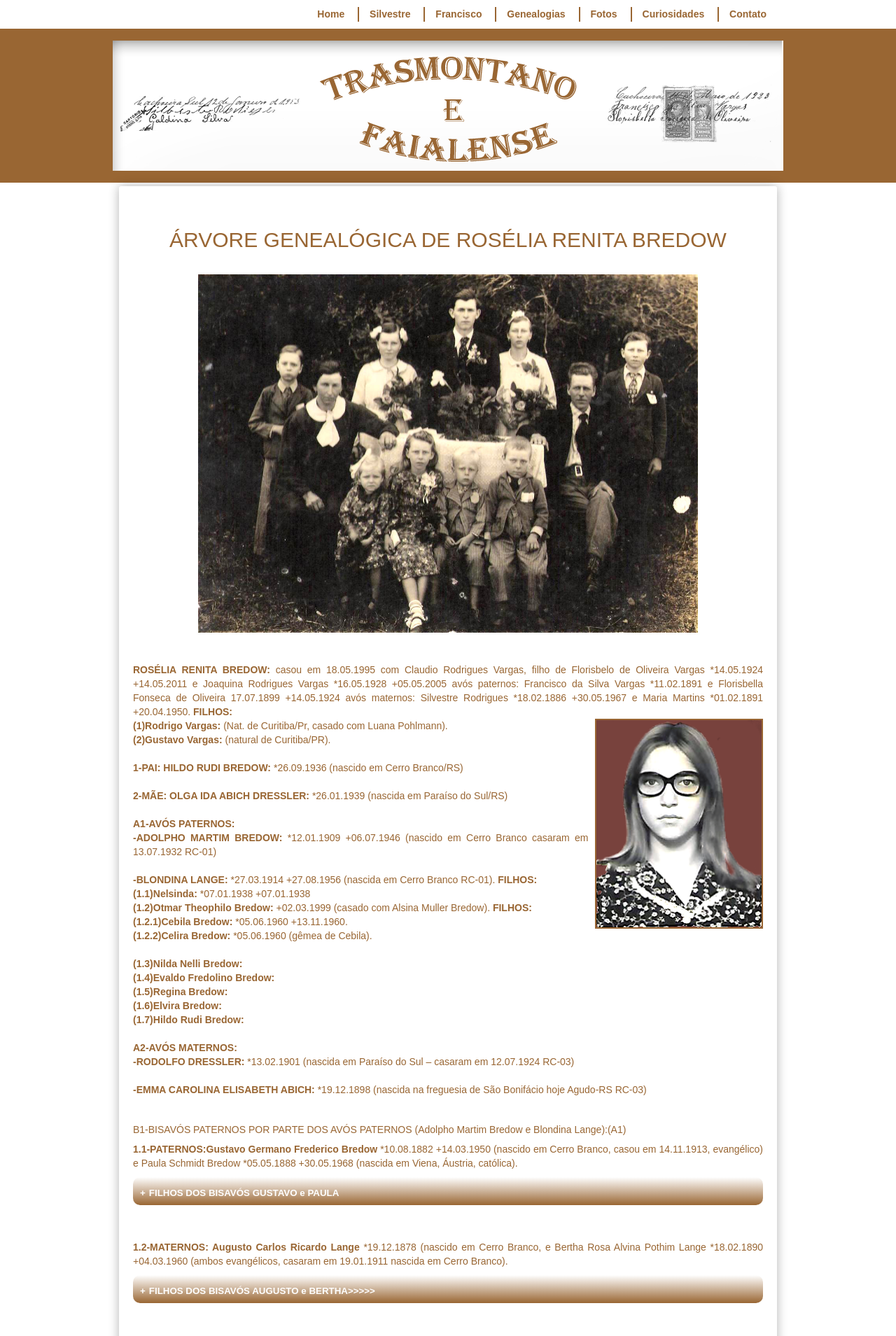
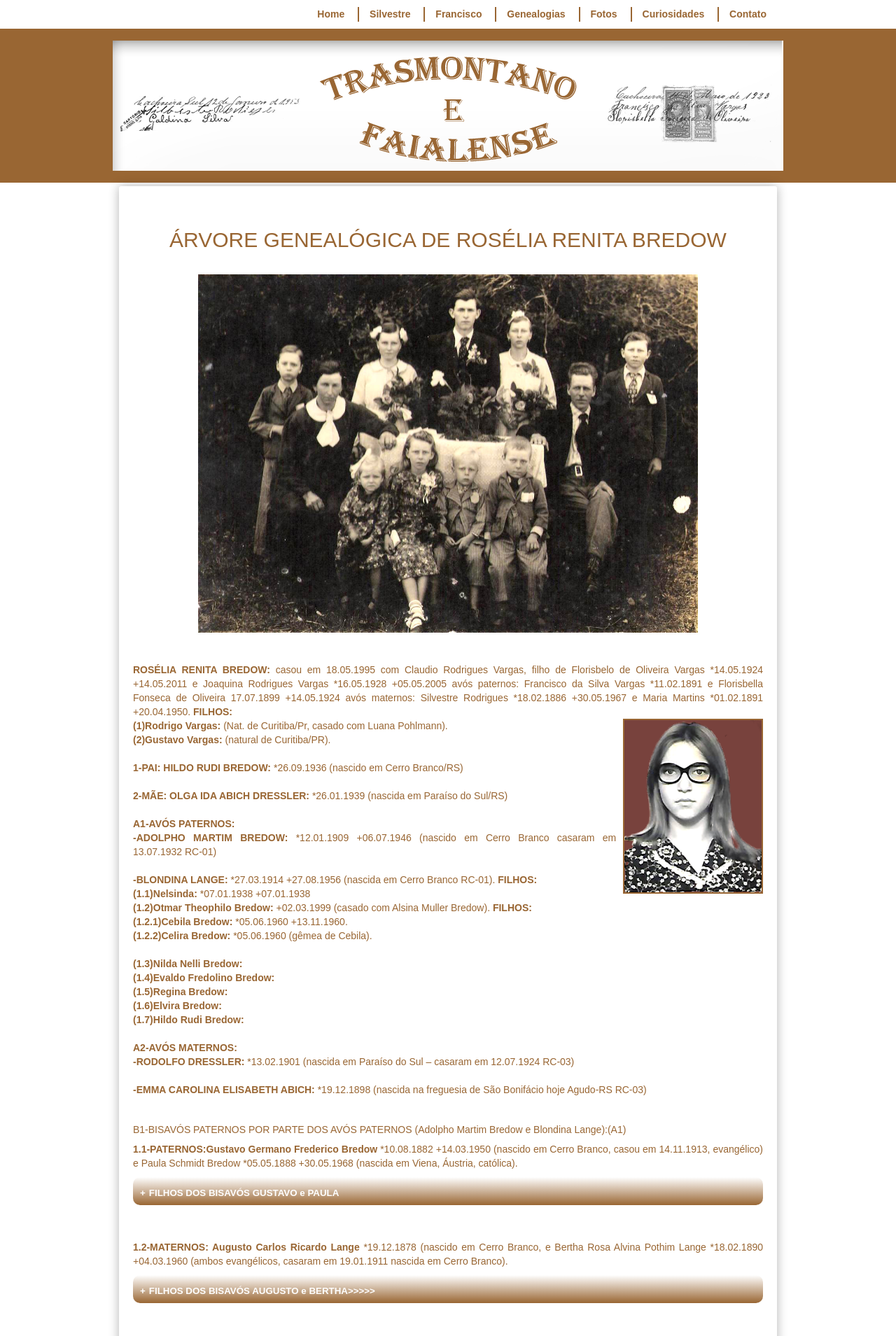
Before and after one commit to claudiovargas1955/claudiovargas1955.github.io, a Jekyll site: the page built from _pages/arvore-genealogica-de-roselia-renita-bredow.html, in a window 1280 px wide. Shown: the top 1909 px of the page at 70% size. Built offline with Jekyll 4.4.1, drawn with Linux system fonts in a browser that asks for light colours; some web fonts are replaced.

Commit message:
Update arvore-genealogica-de-roselia-renita-bredow.html

```diff
--- a/_pages/arvore-genealogica-de-roselia-renita-bredow.html
+++ b/_pages/arvore-genealogica-de-roselia-renita-bredow.html
@@ -76,7 +76,7 @@
 +14.05.2011 e Joaquina Rodrigues Vargas *16.05.1928 +05.05.2005 avós paternos: Francisco da Silva Vargas *11.02.1891 e Florisbella
 Fonseca de Oliveira 17.07.1899 +14.05.1924 avós maternos: Silvestre Rodrigues *18.02.1886 +30.05.1967 e Maria Martins *01.02.1891
 +20.04.1950.<b> FILHOS:</b><br/>
-  <img class="dir" style="float:right"; src="/images/ROSÉLIA 13 ANOS.png"; height="300px"; title="Rosélia 1975";/>
+  <img class="dir" style="float:right"; src="/images/ROSÉLIA 13 ANOS.png"; height="250px"; title="Rosélia 1975";/>
 <b>(1)Rodrigo Vargas:</b>  (Nat. de Curitiba/Pr, casado com Luana Pohlmann).<br/>
 <b>(2)Gustavo Vargas:</b> (natural de Curitiba/PR).<br/><br/>
 
```
